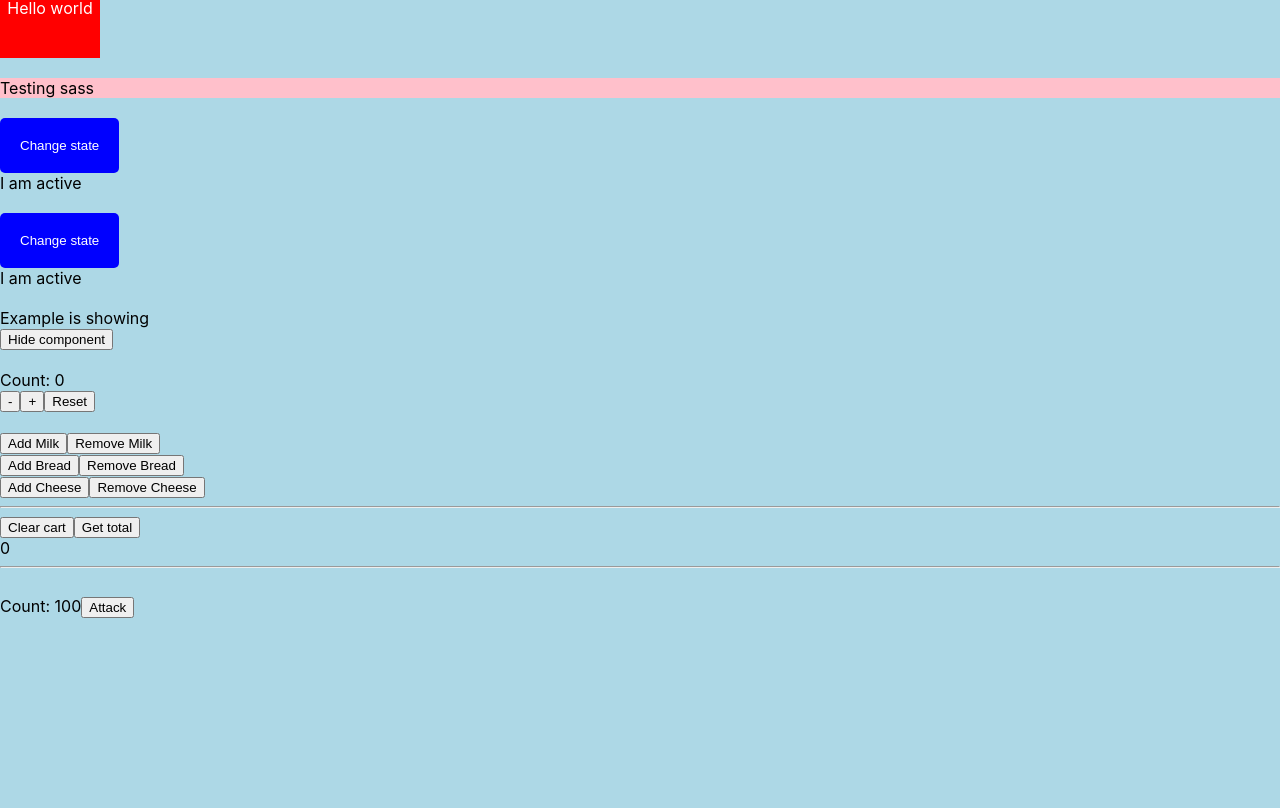
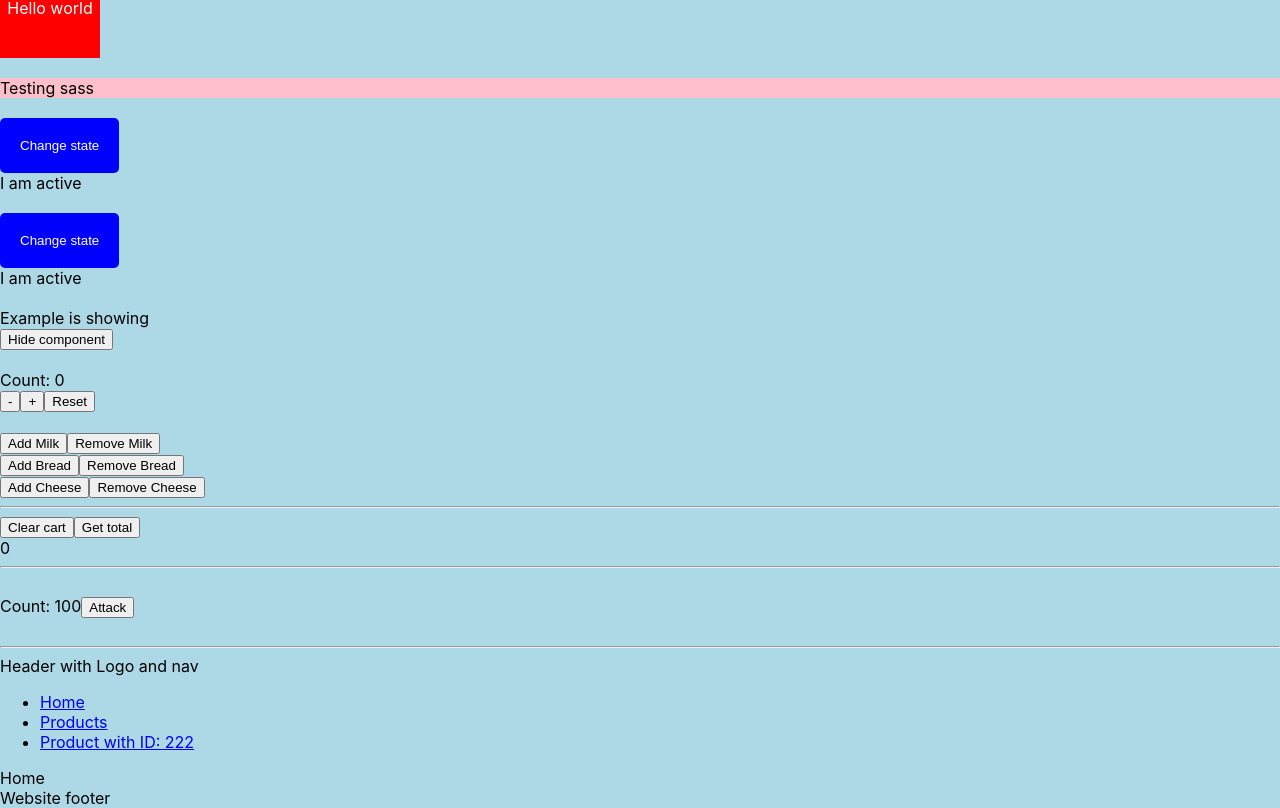
Before and after one commit to akeek/css-app, a React (Create React App) app: page / in a window 1280 px wide. Shown: the part 375-1183 px from the top of the page. Before the commit the page ends 993 px from the top, so only its background shows below. Built offline with nearby package versions, Linux system fonts and the light colour scheme.

Commit message:
added router

```diff
--- a/package.json
+++ b/package.json
@@ -8,6 +8,7 @@
     "@testing-library/user-event": "^13.5.0",
     "react": "^18.2.0",
     "react-dom": "^18.2.0",
+    "react-router-dom": "^6.9.0",
     "react-scripts": "5.0.1",
     "sass": "^1.59.3",
     "styled-components": "^5.3.9",
--- /dev/null
+++ b/src/Router.js
@@ -0,0 +1,83 @@
+import React from "react";
+import { Routes, Route, Link, Outlet, useParams } from 'react-router-dom';
+
+function Home() {
+    return <div>Home</div>;
+}
+
+function Products() {
+    return <div>Products</div>;
+}
+
+function Product() {
+    let params = useParams();
+    console.log(params);
+    return <div>Individual product page: {params.id}</div>;
+}
+
+function Contact() {
+    return <div>Contact</div>;
+}
+
+function RouteNotFound() {
+    return <div>Page not found</div>;
+}
+
+function Nav() {
+    return (
+      <nav>
+        <ul>
+          <li>
+            <Link to="/">Home</Link>
+          </li>
+          <li>
+            <Link to="/products">Products</Link>
+          </li>
+          <li>
+          <Link to="/product/222">Product with ID: 222</Link>
+            </li>
+        </ul>
+      </nav>
+    );
+  }
+
+function Header() {
+    return (
+    <header>
+        <div>Header with Logo and nav</div>
+        <Nav />
+    </header>
+    );
+}
+
+function Footer() {
+    return <footer>Website footer</footer>;
+}
+
+function Layout() {
+    return (
+        <div>
+            <Header />
+            <Outlet />
+            <Footer />
+        </div>
+    );
+}
+
+function App9() {
+    return (
+        <div>
+        <Routes>
+            <Route path="/" element={<Layout />}>
+            <Route index element={<Home />} />
+            <Route path="products" element={<Products />} />
+            <Route path="product/:id" element={<Product />} />
+            <Route path="contact" element={<Contact />} />
+            <Route path="*" element={<RouteNotFound />} />
+            </Route>
+        </Routes>
+        </div>
+    );
+}
+
+export default App9;
--- a/src/index.js
+++ b/src/index.js
@@ -12,10 +12,12 @@ import App5 from './UseEffect';
 import App6 from './UseReducer';
 import App7 from './ShoppingCart';
 import App8 from './UseReducer2';
+import App9 from './Router';
+import { BrowserRouter } from 'react-router-dom';
 
 const root = ReactDOM.createRoot(document.getElementById('root'));
 root.render(
-  <React.StrictMode>
+  <BrowserRouter>
       <Theme>
         <App />
         <br></br>
@@ -34,8 +36,11 @@ root.render(
         <App7 />
         <br></br>
         <App8 />
+        <br></br>
+        <hr></hr>
+        <App9 />
       </Theme>
-  </React.StrictMode>
+  </BrowserRouter>
 );
 
 // If you want to start measuring performance in your app, pass a function
```
Also changed, not shown: 1 other file (tests, documents, lock files or other folders).
